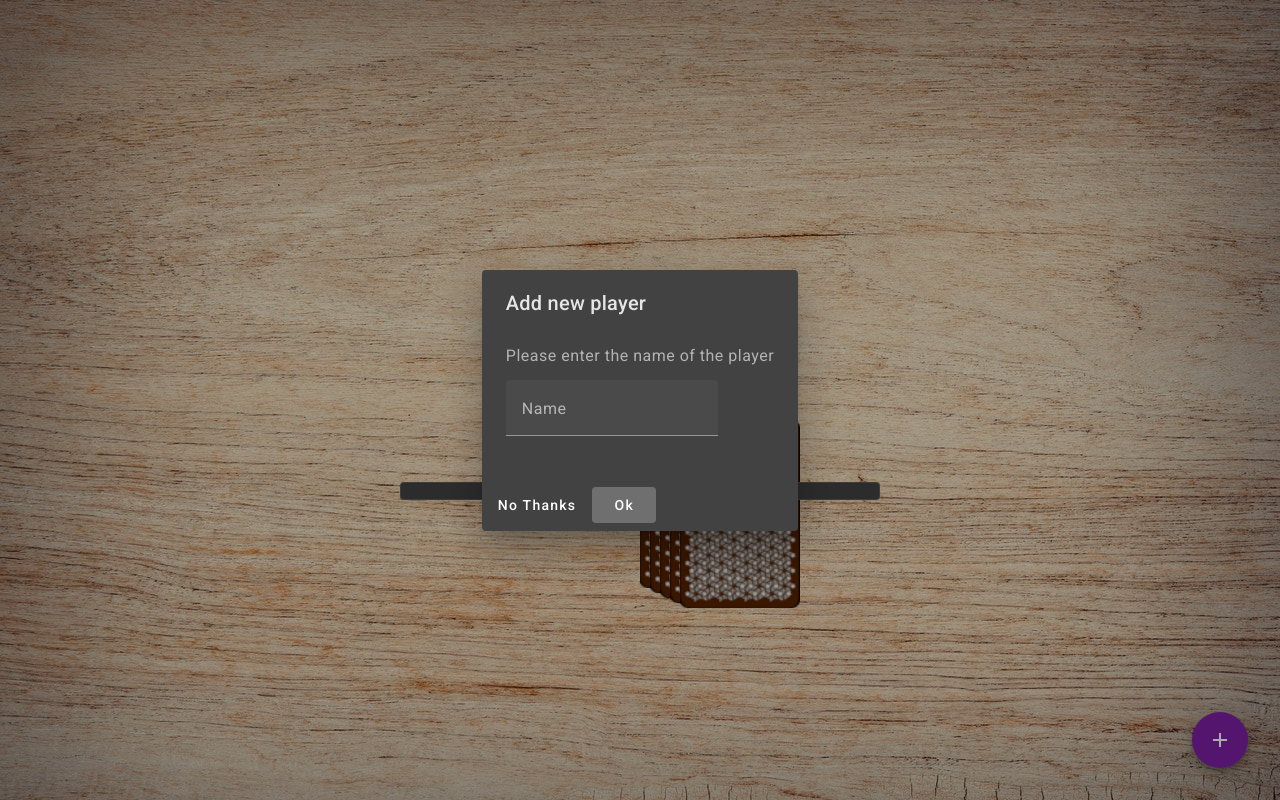
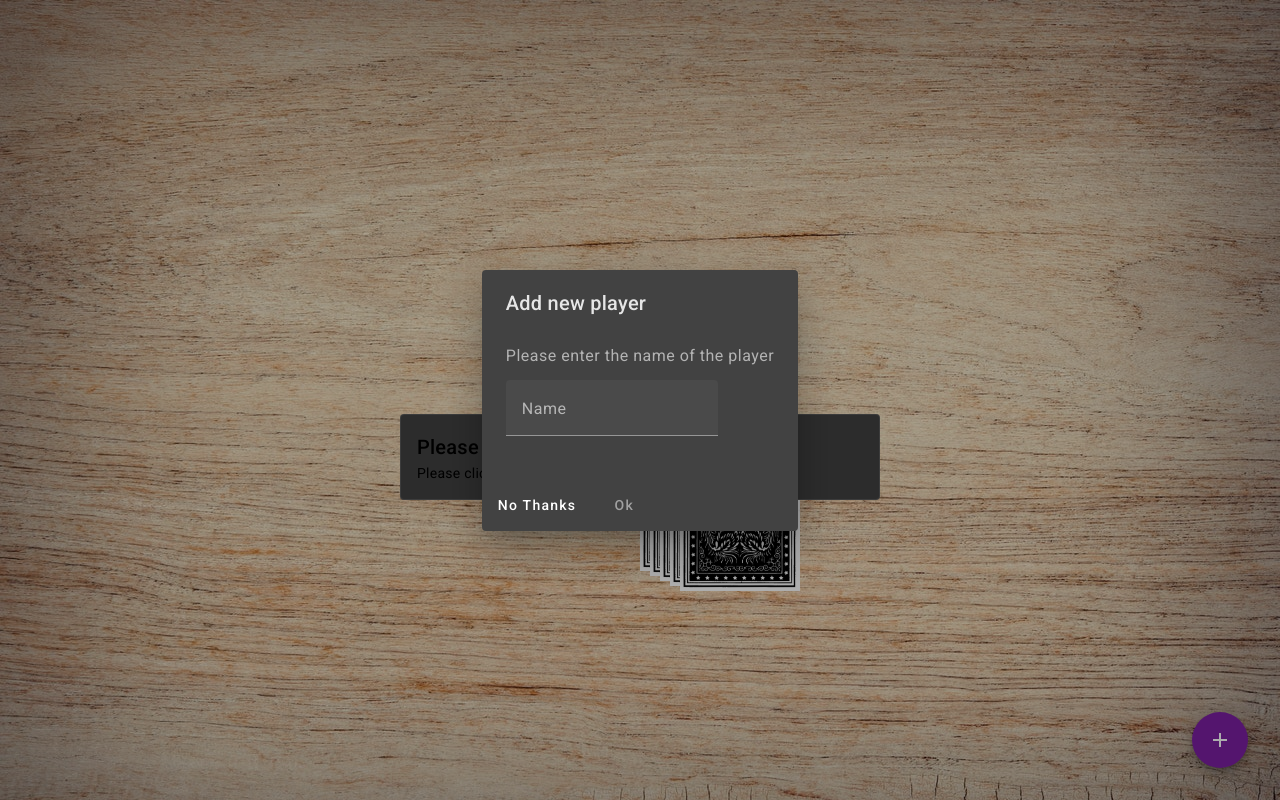
Before and after one commit to alessandro-arg/ring_of_fire, an Angular app: page /game in a window 1280 px wide. Both pictures are taken after a click on the button "add". Built offline with nearby package versions, Linux system fonts and the light colour scheme.

Commit message:
game is working

```diff
--- a/src/app/dialog-add-player/dialog-add-player.component.html
+++ b/src/app/dialog-add-player/dialog-add-player.component.html
@@ -8,5 +8,12 @@
 </mat-dialog-content>
 <mat-dialog-actions>
   <button mat-button (click)="onNoClick()">No Thanks</button>
-  <button mat-button [mat-dialog-close]="name" cdkFocusInitial>Ok</button>
+  <button
+    mat-button
+    [disabled]="name.length == 0"
+    [mat-dialog-close]="name"
+    cdkFocusInitial
+  >
+    Ok
+  </button>
 </mat-dialog-actions>
--- a/src/app/dialog-add-player/dialog-add-player.component.ts
+++ b/src/app/dialog-add-player/dialog-add-player.component.ts
@@ -1,10 +1,10 @@
-import { Component } from '@angular/core';
-import { MatDialogModule } from '@angular/material/dialog';
+import { Component, inject } from '@angular/core';
 import { FormsModule } from '@angular/forms';
 import { MatButtonModule } from '@angular/material/button';
 import { MatIconModule } from '@angular/material/icon';
 import { MatFormFieldModule } from '@angular/material/form-field';
 import { MatInputModule } from '@angular/material/input';
+import { MatDialogModule, MatDialogRef } from '@angular/material/dialog';
 
 @Component({
   selector: 'app-dialog-add-player',
@@ -21,7 +21,10 @@ import { MatInputModule } from '@angular/material/input';
   styleUrl: './dialog-add-player.component.scss',
 })
 export class DialogAddPlayerComponent {
+  readonly dialogRef = inject(MatDialogRef<DialogAddPlayerComponent>);
   name: string = '';
 
-  onNoClick() {}
+  onNoClick() {
+    this.dialogRef.close();
+  }
 }
--- a/src/app/game-info/game-info.component.html
+++ b/src/app/game-info/game-info.component.html
@@ -1,4 +1,10 @@
 <mat-card appearance="outlined">
-  <mat-card-title>{{ title }}</mat-card-title>
-  <mat-card-content>{{ description }}</mat-card-content>
+  <mat-card-title style="padding: 16px 16px 0 16px">{{
+    card ? title : "Please pick a card"
+  }}</mat-card-title>
+  <mat-card-content>{{
+    card
+      ? description
+      : "Please click on the card stack to select the next card"
+  }}</mat-card-content>
 </mat-card>
--- a/src/app/game/game.component.ts
+++ b/src/app/game/game.component.ts
@@ -62,7 +62,9 @@ export class GameComponent {
     const dialogRef = this.dialog.open(DialogAddPlayerComponent);
 
     dialogRef.afterClosed().subscribe((name) => {
-      this.game.players.push(name);
+      if (name && name.length > 0) {
+        this.game.players.push(name);
+      }
     });
   }
 }
```
Also changed, not shown: src/assets/img/cards/card_cover.png, src/assets/img/cards/card_empty.png (deleted).
